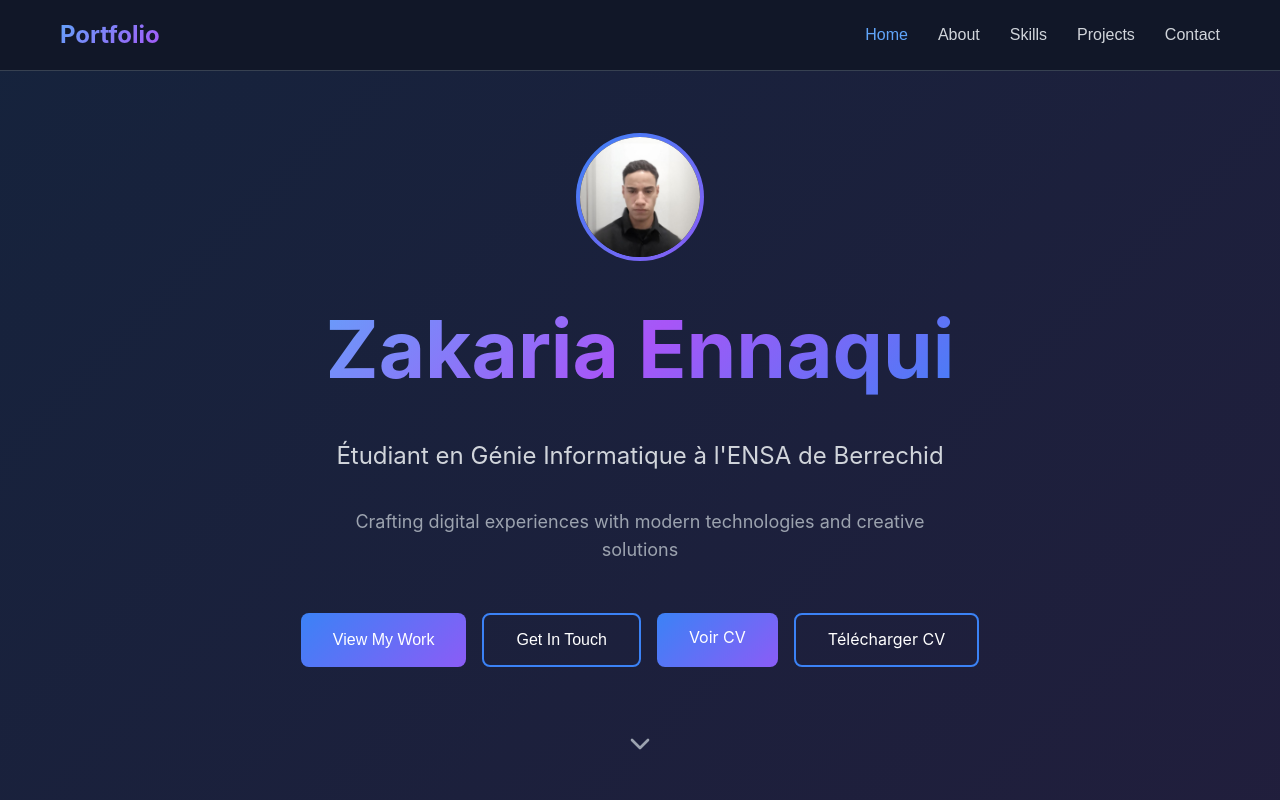
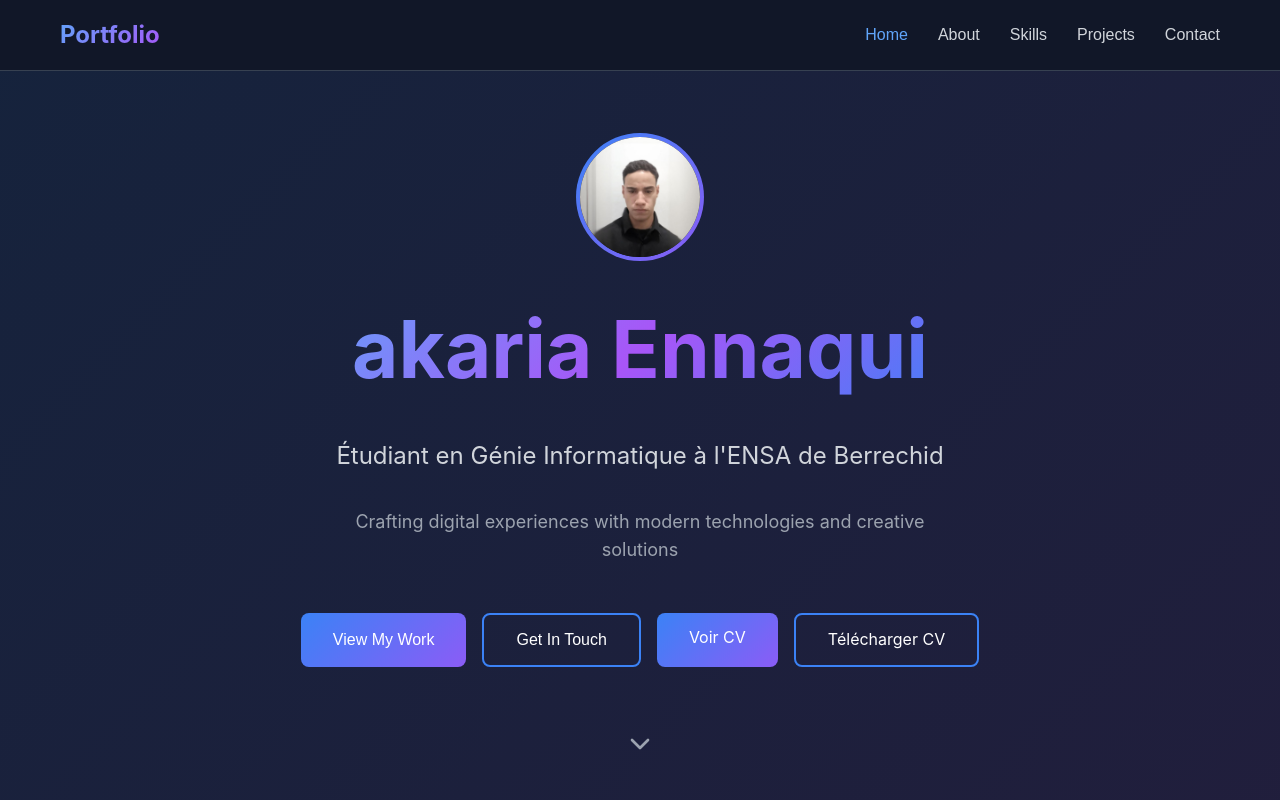
Before and after one commit to zakariaennaqui/my-portfolio, a React (Vite) app: page / in a window 1280 px wide. Shown: the top 800 px of the page. Built offline with nearby package versions, Linux system fonts and the light colour scheme.

Commit message:
Update App.tsx

```diff
--- a/src/App.tsx
+++ b/src/App.tsx
@@ -560,7 +560,7 @@ const Portfolio = () => {
         />
       </div>
     </div>
-    <h1 style={styles.heroTitle}>Zakaria Ennaqui</h1>
+    <h1 style={styles.heroTitle}>akaria Ennaqui</h1>
     <p style={styles.heroSubtitle}>Étudiant en Génie Informatique à l'ENSA de Berrechid</p>
 
 
```
